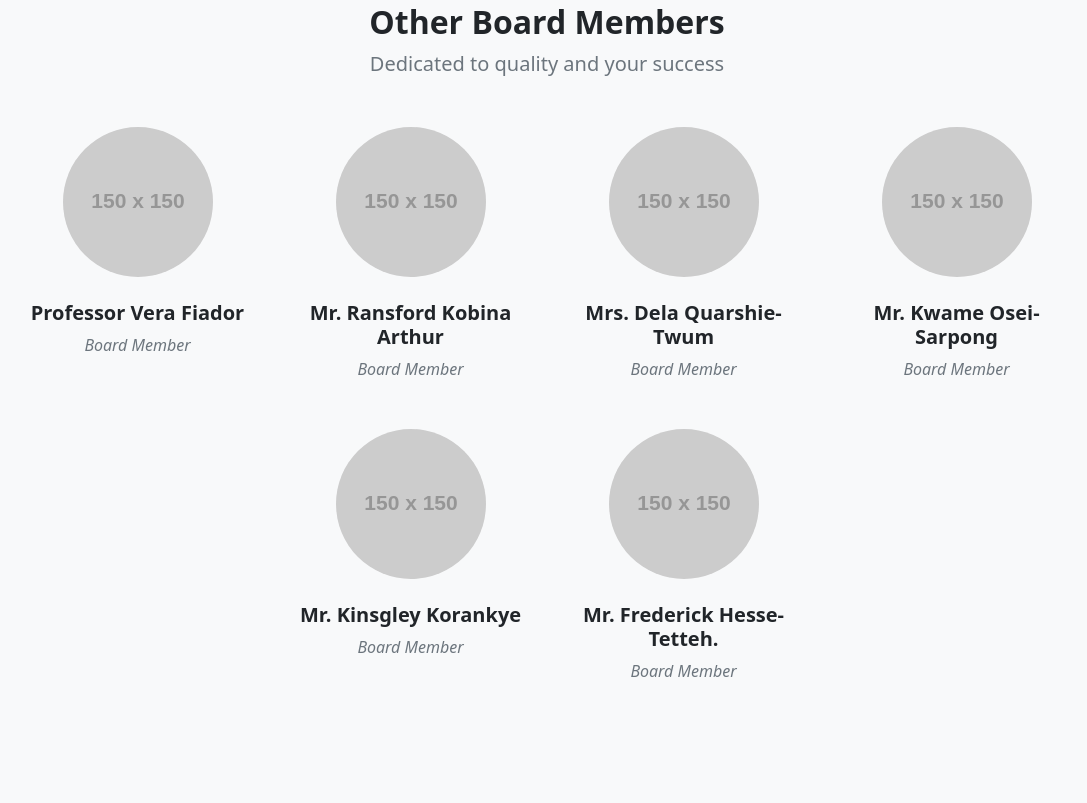
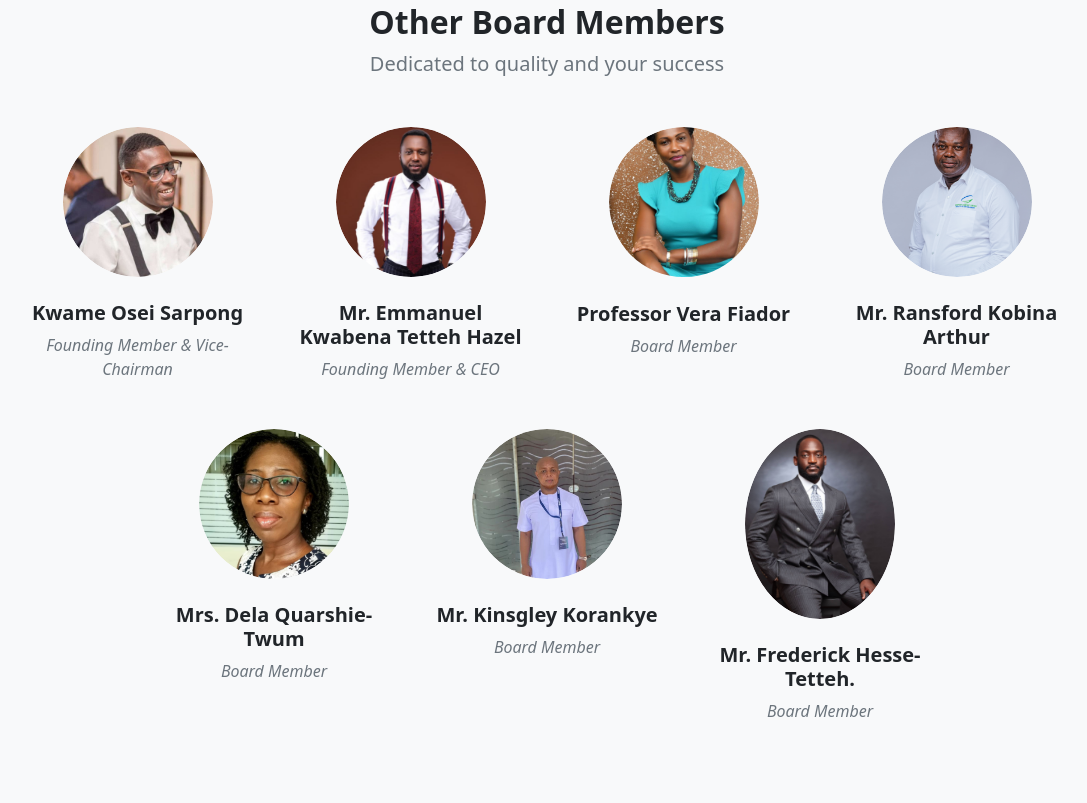
Before and after one commit to Millennium-Hub/cescgha, a plain HTML site: page members.html in a window 1280 px wide. Shown: the part 1337-2140 px from the top of the page, without its empty margins (93-1180 px from the left). Drawn offline with nearby package versions, Linux system fonts and the light colour scheme; placeholder pictures from the web are drawn by us.

Commit message:
Board Members' Pictures Added

```diff
--- a/members.html
+++ b/members.html
@@ -58,9 +58,9 @@
                                 <div class="col-12">
                                     <div class="col mb-5 mb-5 mb-xl-0">
                                         <div class="text-center">
-                                            <img class="img-fluid rounded-circle mb-4 px-4" src="https://dummyimage.com/150x150/ced4da/6c757d" alt="..." />
+                                            <img class="img-fluid rounded-circle mb-4 px-4" src="/assets/Nuertey Adzeman.png" alt="..." />
                                             <h5 class="fw-bolder">Mr. Nuertey Adzeman</h5>
-                                            <div class="fst-italic text-muted">Chairman</div>
+                                            <div class="fst-italic text-muted">Founding Member & Chairman</div>
                                         </div>
                                     </div>
                                 </div>
@@ -81,58 +81,51 @@
                         <p class="lead fw-normal text-muted mb-5">Dedicated to quality and your success</p>
                     </div>
                     <div class="row gx-5 row-cols-1 row-cols-sm-2 row-cols-xl-4 justify-content-center">
-                        <!-- <div class="col mb-5 mb-5 mb-xl-0">
+                        <div class="col mb-5 mb-5 mb-xl-0">
                             <div class="text-center">
-                                <img class="img-fluid rounded-circle mb-4 px-4" src="https://dummyimage.com/150x150/ced4da/6c757d" alt="..." />
-                                <h5 class="fw-bolder">Mr. Emmanuel Kwabena Tetteh Hazel </h5>
-                                <div class="fst-italic text-muted">Founder &amp; CEO</div>
+                                <img class="img-fluid rounded-circle mb-4 px-4" src="/assets/Kwame Osei Sarpong.png" alt="..." />
+                                <h5 class="fw-bolder">Kwame Osei Sarpong</h5>
+                                <div class="fst-italic text-muted">Founding Member & Vice-Chairman</div>
                             </div>
                         </div>
                         <div class="col mb-5 mb-5 mb-xl-0">
                             <div class="text-center">
-                                <img class="img-fluid rounded-circle mb-4 px-4" src="https://dummyimage.com/150x150/ced4da/6c757d" alt="..." />
-                                <h5 class="fw-bolder">Mr. Nuertey Adzeman</h5>
-                                <div class="fst-italic text-muted">Chairman</div>
+                                <img class="img-fluid rounded-circle mb-4 px-4" src="/assets/ceo.png" alt="..." />
+                                <h5 class="fw-bolder">Mr. Emmanuel Kwabena Tetteh Hazel </h5>
+                                <div class="fst-italic text-muted">Founding Member &amp; CEO</div>
                             </div>
-                        </div> -->
+                        </div>
                         <div class="col mb-5 mb-5 mb-sm-0">
                             <div class="text-center">
-                                <img class="img-fluid rounded-circle mb-4 px-4" src="https://dummyimage.com/150x150/ced4da/6c757d" alt="..." />
+                                <img class="img-fluid rounded-circle mb-4 px-4" src="/assets/Prof Vera Fiador.png" alt="..." />
                                 <h5 class="fw-bolder">Professor Vera Fiador</h5>
                                 <div class="fst-italic text-muted">Board Member</div>
                             </div>
                         </div>
                         <div class="col mb-5">
                             <div class="text-center">
-                                <img class="img-fluid rounded-circle mb-4 px-4" src="https://dummyimage.com/150x150/ced4da/6c757d" alt="..." />
+                                <img class="img-fluid rounded-circle mb-4 px-4" src="/assets/Ransford Arthur.png" alt="..." />
                                 <h5 class="fw-bolder">Mr. Ransford Kobina Arthur</h5>
                                 <div class="fst-italic text-muted">Board Member</div>
                             </div>
                         </div>
                         <div class="col mb-5">
                             <div class="text-center">
-                                <img class="img-fluid rounded-circle mb-4 px-4" src="https://dummyimage.com/150x150/ced4da/6c757d" alt="..." />
+                                <img class="img-fluid rounded-circle mb-4 px-4" src="/assets/Mrs Dela Quarshie-Twum.png" alt="..." />
                                 <h5 class="fw-bolder">Mrs. Dela Quarshie-Twum</h5>
                                 <div class="fst-italic text-muted">Board Member</div>
                             </div>
                         </div>
                         <div class="col mb-5">
                             <div class="text-center">
-                                <img class="img-fluid rounded-circle mb-4 px-4" src="https://dummyimage.com/150x150/ced4da/6c757d" alt="..." />
-                                <h5 class="fw-bolder">Mr. Kwame Osei-Sarpong</h5>
-                                <div class="fst-italic text-muted">Board Member</div>
-                            </div>
-                        </div>
-                        <div class="col mb-5">
-                            <div class="text-center">
-                                <img class="img-fluid rounded-circle mb-4 px-4" src="https://dummyimage.com/150x150/ced4da/6c757d" alt="..." />
+                                <img class="img-fluid rounded-circle mb-4 px-4" src="/assets/Kingsley Korankye.png" alt="..." />
                                 <h5 class="fw-bolder">Mr. Kinsgley Korankye</h5>
                                 <div class="fst-italic text-muted">Board Member</div>
                             </div>
                         </div>
                         <div class="col mb-5">
                             <div class="text-center">
-                                <img class="img-fluid rounded-circle mb-4 px-4" src="https://dummyimage.com/150x150/ced4da/6c757d" alt="..." />
+                                <img class="img-fluid rounded-circle mb-4 px-4" src="/assets/Fred Hesse-Tetteh.png" alt="..." />
                                 <h5 class="fw-bolder">Mr. Frederick Hesse-Tetteh.</h5>
                                 <div class="fst-italic text-muted">Board Member</div>
                             </div>
@@ -143,7 +136,7 @@
         </main>
         <!-- Footer-->
         <footer class="bg-success py-4 mt-auto">
-            <div class="container px-5">
+            <div class="container px-1">
                 <div class="row justify-content-center flex-column flex-sm-row">
                     <div class="col-lg-3 col-12 p-5">
                         <div class="mb-5">
```
Also changed, not shown: about.html (+2 -2 lines), index.html (+1 -1 lines), assets/Fred Hesse-Tetteh.png (added), assets/Kingsley Korankye.png (added), assets/Kwame Osei Sarpong.png (added), assets/Mrs Dela Quarshie-Twum.png (added), assets/Nuertey Adzeman.png (added), assets/Prof Vera Fiador.png (added), assets/Ransford Arthur.png (added).
